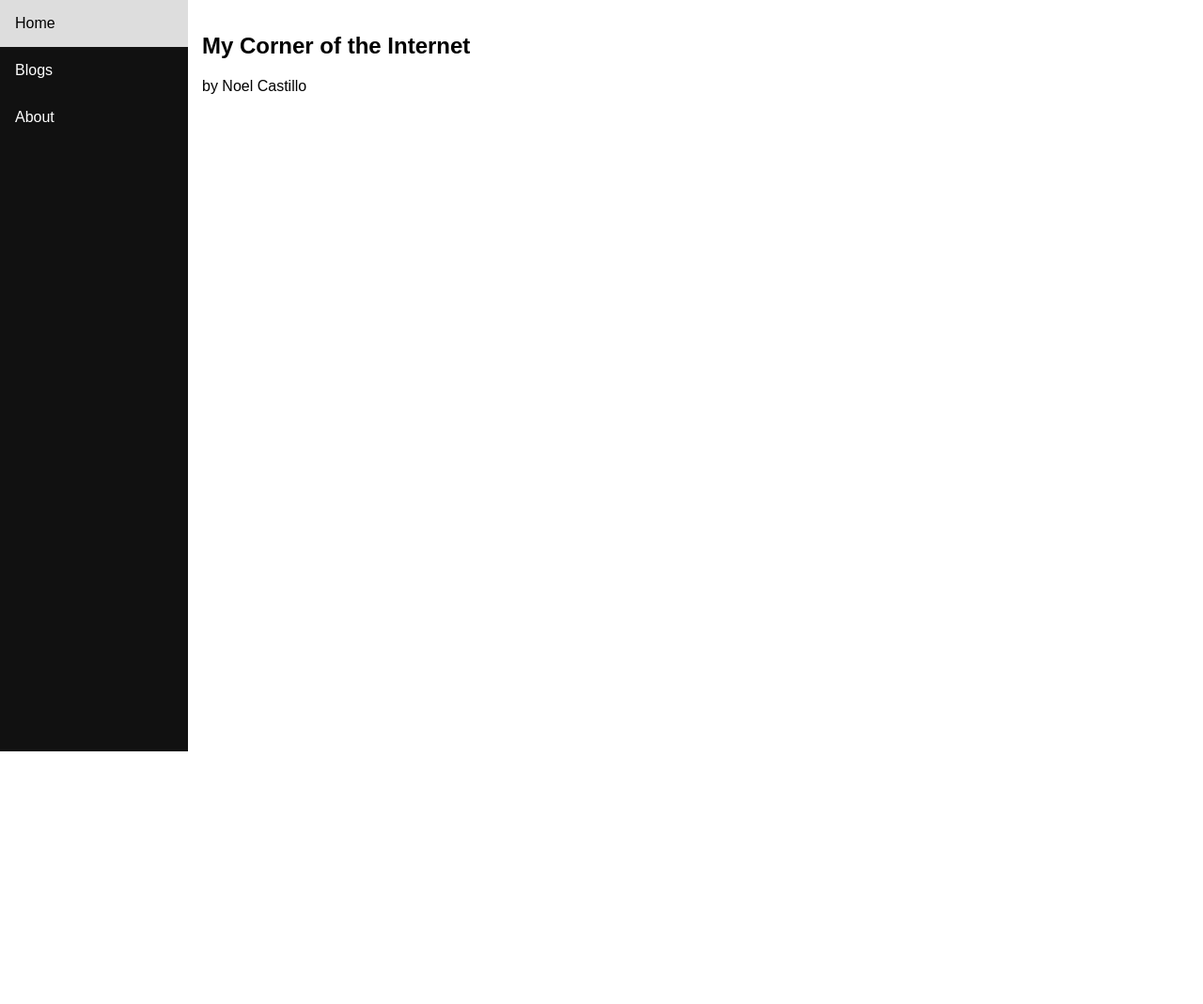
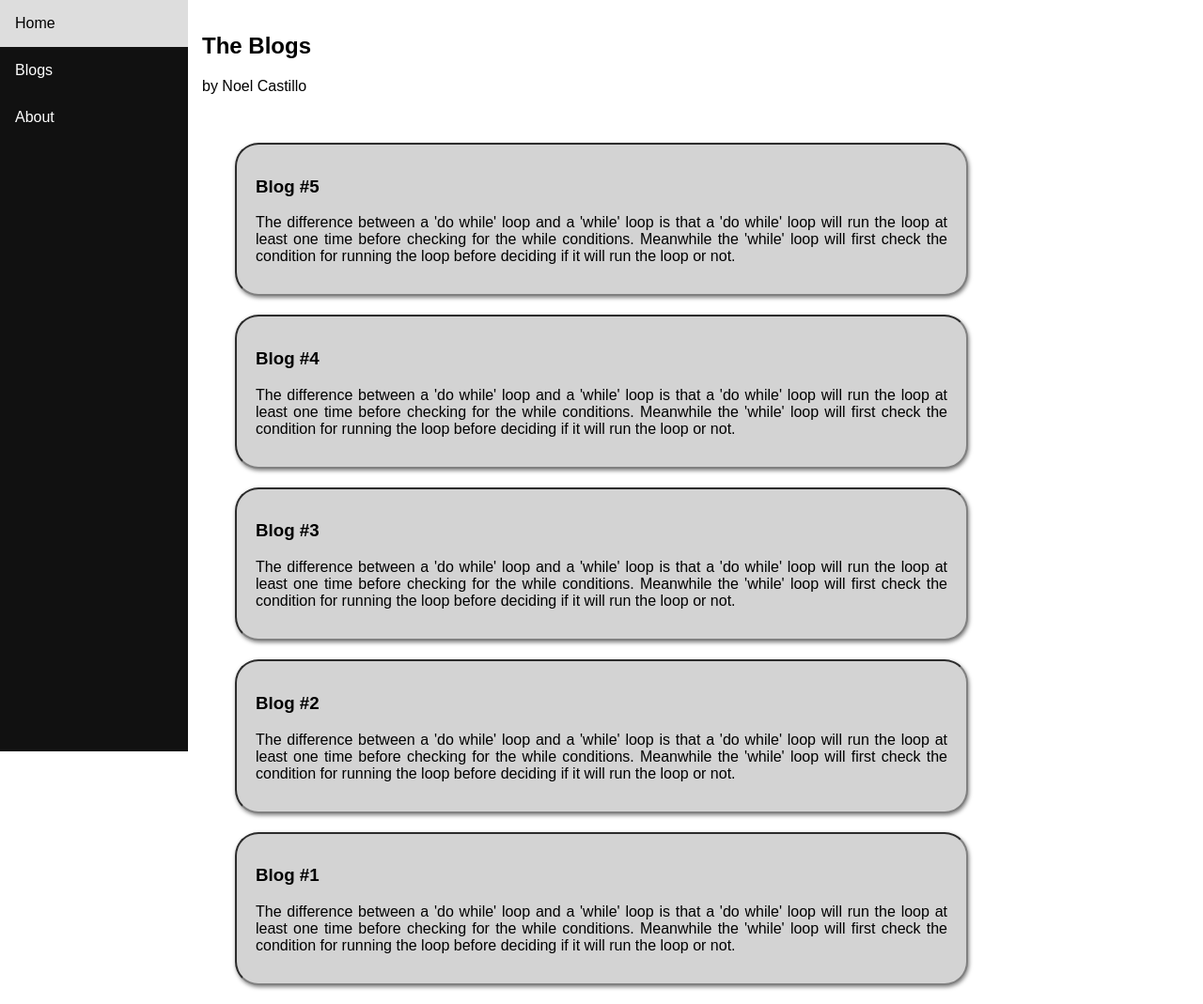
Before and after one commit to noel-castillo/noel-castillo.github.io, a plain HTML site: page index.html in a window 1280 px wide. Shown: the whole page at 94% size. Before the commit the page ends 800 px from the top, so only its background shows below. Drawn offline with Linux system fonts and the light colour scheme.

Commit message:
site update

```diff
--- a/index.html
+++ b/index.html
@@ -45,6 +45,31 @@ body {
   color: black;
 }
 
+.column-header{
+text-align:center;
+font-size: 45px;
+margin-top:0px;
+}
+
+.column{
+  font-size:16px;
+  border: 2px solid grey;
+  margin-top: 20px;
+  margin-bottom: 20px;
+  margin-right: 250px;
+  margin-left: 250px;
+  text-align:justify;
+  padding:15px;
+  background:lightgrey;
+  padding-right:20px;
+  padding-top:20px
+  padding-bottom:20px;
+  padding-left:20px;
+  border-radius: 25px;
+  border-style: inset;
+  box-shadow: 1px 2px 4px rgba(0, 0, 0, .5);
+}
+
 /* Style the content */
 .content {
   margin-left: 200px;
@@ -62,8 +87,29 @@ body {
 
 
 <div class="content" id="mainpage">
-  <h2>My Corner of the Internet</h2>
+  <h2>The Blogs</h2>
   <p>by Noel Castillo</p>
+</div>
+<div class="column">
+<h3 style="margin-left:15%, margin-right:10%">Blog #5</h3>
+<p>The difference between a 'do while' loop and a 'while' loop is that a 'do while' loop will run the loop at least one time before checking for the while conditions.
+Meanwhile the 'while' loop will first check the condition for running the loop before deciding if it will run the loop or not.</p>
+</div><div class="column">
+<h3 style="margin-left:15%, margin-right:10%">Blog #4</h3>
+<p>The difference between a 'do while' loop and a 'while' loop is that a 'do while' loop will run the loop at least one time before checking for the while conditions.
+Meanwhile the 'while' loop will first check the condition for running the loop before deciding if it will run the loop or not.</p>
+</div><div class="column">
+<h3 style="margin-left:15%, margin-right:10%">Blog #3</h3>
+<p>The difference between a 'do while' loop and a 'while' loop is that a 'do while' loop will run the loop at least one time before checking for the while conditions.
+Meanwhile the 'while' loop will first check the condition for running the loop before deciding if it will run the loop or not.</p>
+</div><div class="column">
+<h3 style="margin-left:15%, margin-right:10%">Blog #2</h3>
+<p>The difference between a 'do while' loop and a 'while' loop is that a 'do while' loop will run the loop at least one time before checking for the while conditions.
+Meanwhile the 'while' loop will first check the condition for running the loop before deciding if it will run the loop or not.</p>
+</div><div class="column">
+<h3 style="margin-left:15%, margin-right:10%">Blog #1</h3>
+<p>The difference between a 'do while' loop and a 'while' loop is that a 'do while' loop will run the loop at least one time before checking for the while conditions.
+Meanwhile the 'while' loop will first check the condition for running the loop before deciding if it will run the loop or not.</p>
 </div>
 
 </body>
```
